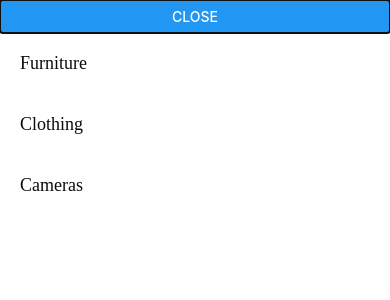
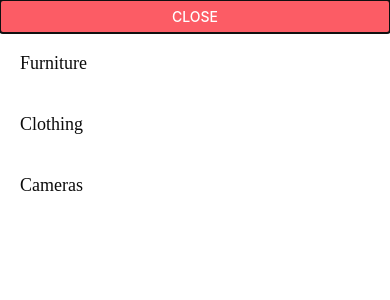
Before and after one commit to cristianeto/donewithit, a React Native app: screen / in a window 390 px wide. Shown: the top 300 px of the page. Built offline with nearby package versions, Linux system fonts and the light colour scheme.

Commit message:
6. Input Components 10. Handling Selections

```diff
--- a/App.js
+++ b/App.js
@@ -1,4 +1,4 @@
-import React from "react";
+import React, { useState } from "react";
 import Screen from "./app/components/Screen";
 import AppPicker from "./app/components/AppPicker";
 import AppTextInput from "./app/components/AppTextInput";
@@ -10,9 +10,17 @@
 ];
 
 export default function App() {
+  const [category, setCategory] = useState(categories[0]);
+
   return (
     <Screen>
-      <AppPicker icon="apps" items={categories} placeholder="Category" />
+      <AppPicker
+        selectedItem={category}
+        onSelectItem={(item) => setCategory(item)}
+        icon="apps"
+        items={categories}
+        placeholder="Category"
+      />
       <AppTextInput icon="email" placeholder="Email" />
     </Screen>
   );
--- a/app/components/AppPicker.js
+++ b/app/components/AppPicker.js
@@ -14,7 +14,7 @@
 import Screen from "./Screen";
 import PickerItem from "./PickerItem";
 
-function AppPicker({ icon, items, placeholder }) {
+function AppPicker({ icon, items, onSelectItem, placeholder, selectedItem }) {
   const [modalVisible, setModalVisible] = useState("false");
 
   return (
@@ -29,7 +29,9 @@
               style={styles.icon}
             />
           )}
-          <AppText style={styles.text}>{placeholder}</AppText>
+          <AppText style={styles.text}>
+            {selectedItem ? selectedItem.label : placeholder}
+          </AppText>
           <MaterialCommunityIcons
             name="chevron-down"
             size={20}
@@ -39,14 +41,21 @@
       </TouchableWithoutFeedback>
       <Modal visible={modalVisible} animationType="slide">
         <Screen>
-          <Button title="Close" onPress={() => setModalVisible(false)} />
+          <Button
+            color={defaultStyles.colors.primary}
+            title="Close"
+            onPress={() => setModalVisible(false)}
+          />
           <FlatList
             data={items}
             keyExtractor={(item) => item.value.toString()}
             renderItem={({ item }) => (
               <PickerItem
                 label={item.label}
-                onPress={() => console.log(item)}
+                onPress={() => {
+                  setModalVisible(false);
+                  onSelectItem(item);
+                }}
               />
             )}
           />
@@ -65,6 +74,10 @@
     padding: 15,
     marginVertical: 10,
   },
+  close: {
+    backgroundColor: defaultStyles.colors.secondary,
+    color: defaultStyles.colors.primary,
+  },
   icon: {
     marginRight: 10,
   },
```
